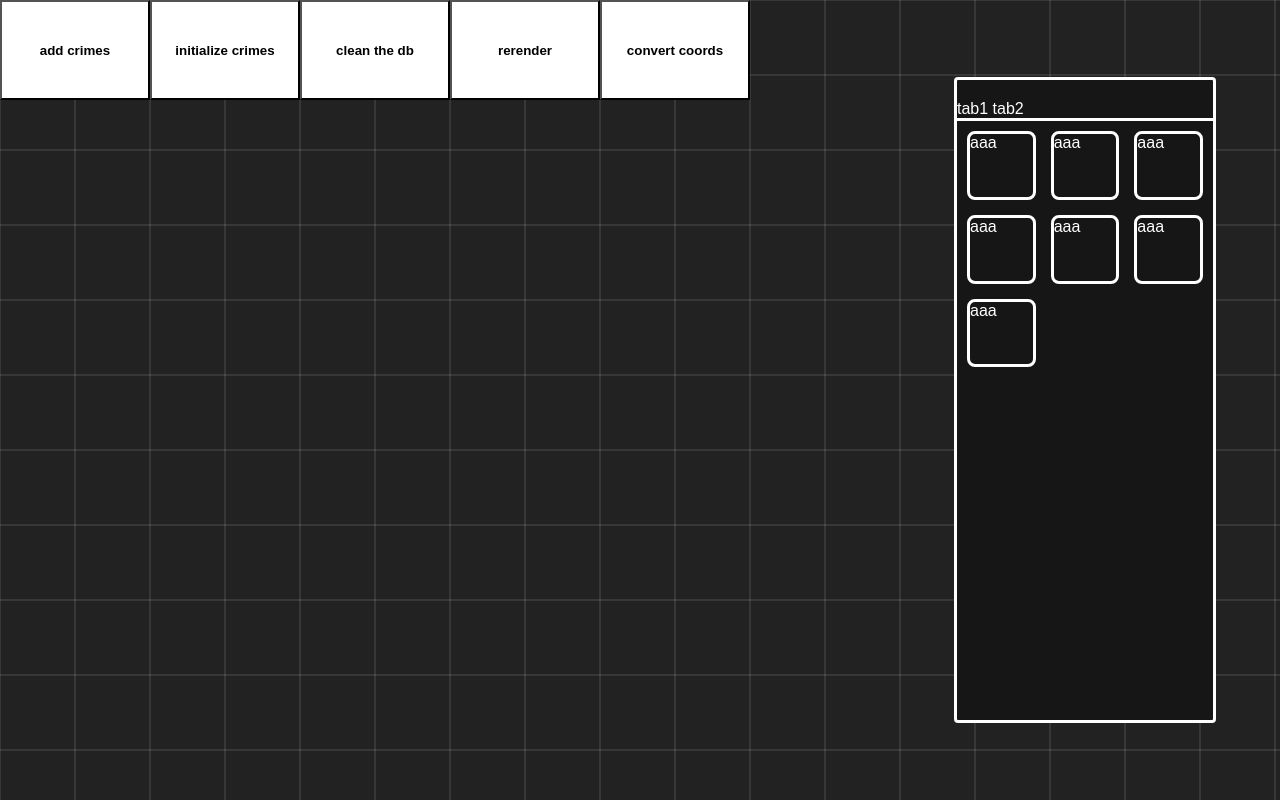
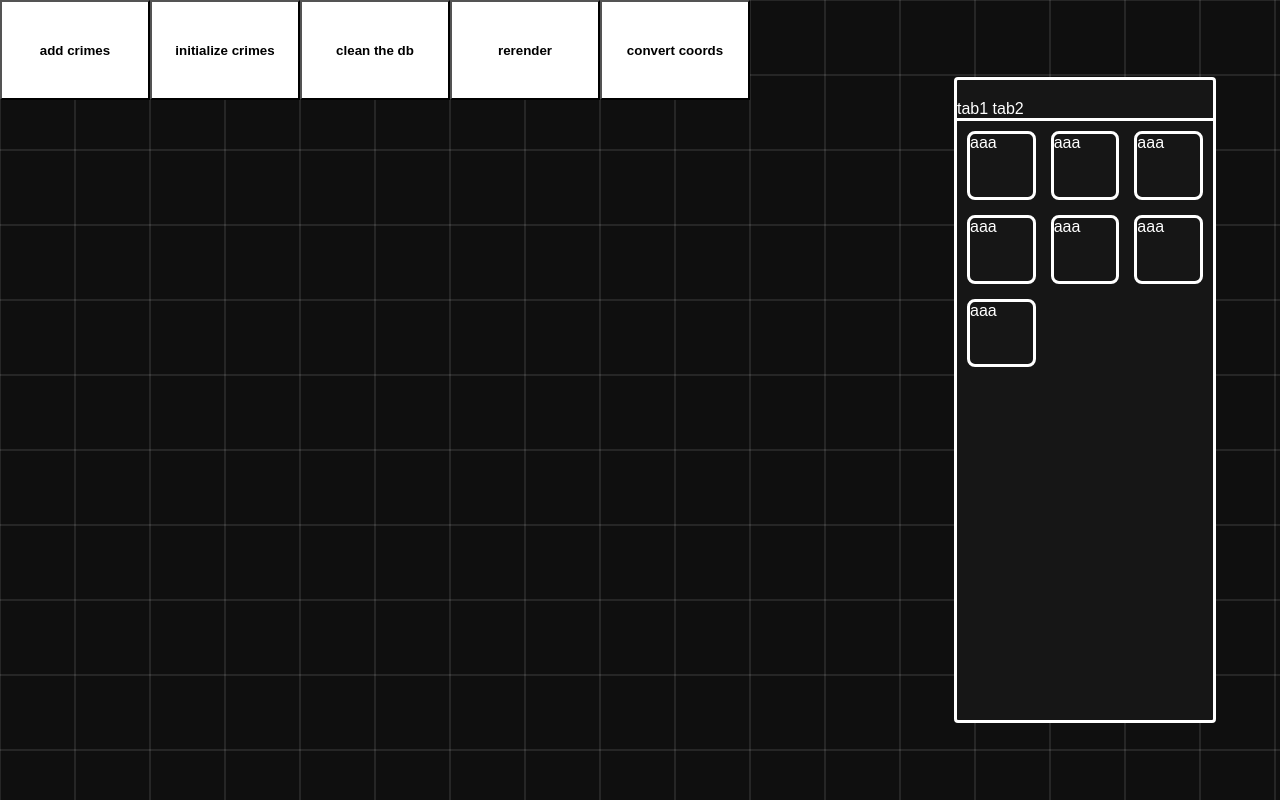
Before and after one commit to maksiksq/old-Lirith-archive, a Nuxt app: page / in a window 1280 px wide. Built offline with nearby package versions, Linux system fonts and the light colour scheme.

Commit message:
changed background color

```diff
--- a/pages/index.vue
+++ b/pages/index.vue
@@ -292,7 +292,7 @@ onMounted(async () => {
   height: 100vh;
   overflow: hidden;
   position: relative;
-  background-color: #222;
+  background-color: #0F0F0F;
 }
 
 canvas {
@@ -301,6 +301,7 @@ canvas {
   left: 0;
   width: 100%;
   height: 100%;
+
 }
 
 // after adding the cherry on top, your cake is ready, you can also add
```
